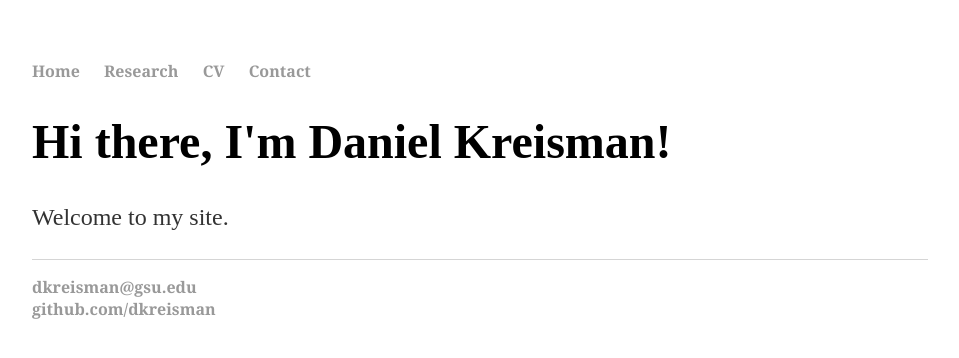
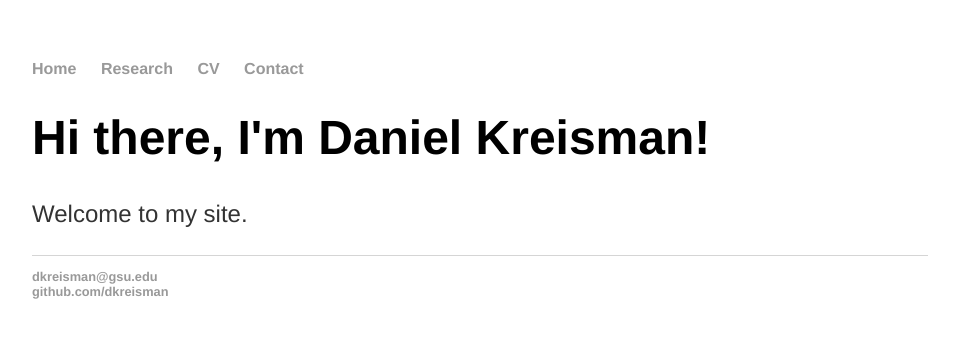
Before and after one commit to dkreisman/dkreisman.github.io, a Jekyll site: the page built from index.html, in a window 1280 px wide. Shown: the top 358 px of the page, without its empty margins (160-1119 px from the left). Built offline with Jekyll 4.4.1, drawn with Linux system fonts in a browser that asks for light colours.

Commit message:
Update main.css

```diff
--- a/css/main.css
+++ b/css/main.css
@@ -1,9 +1,9 @@
 body {
+    font-family: Helvetica, Arial, san-serif; font-size: 16px;
     margin: 60px auto;
     width: 70%;
 }
 nav ul, footer ul {
-    font-family: 'Merriweather', Georgia, Times; font-size: 16px;
     padding: 0px;
     list-style: none;
     font-weight: bold;
```
